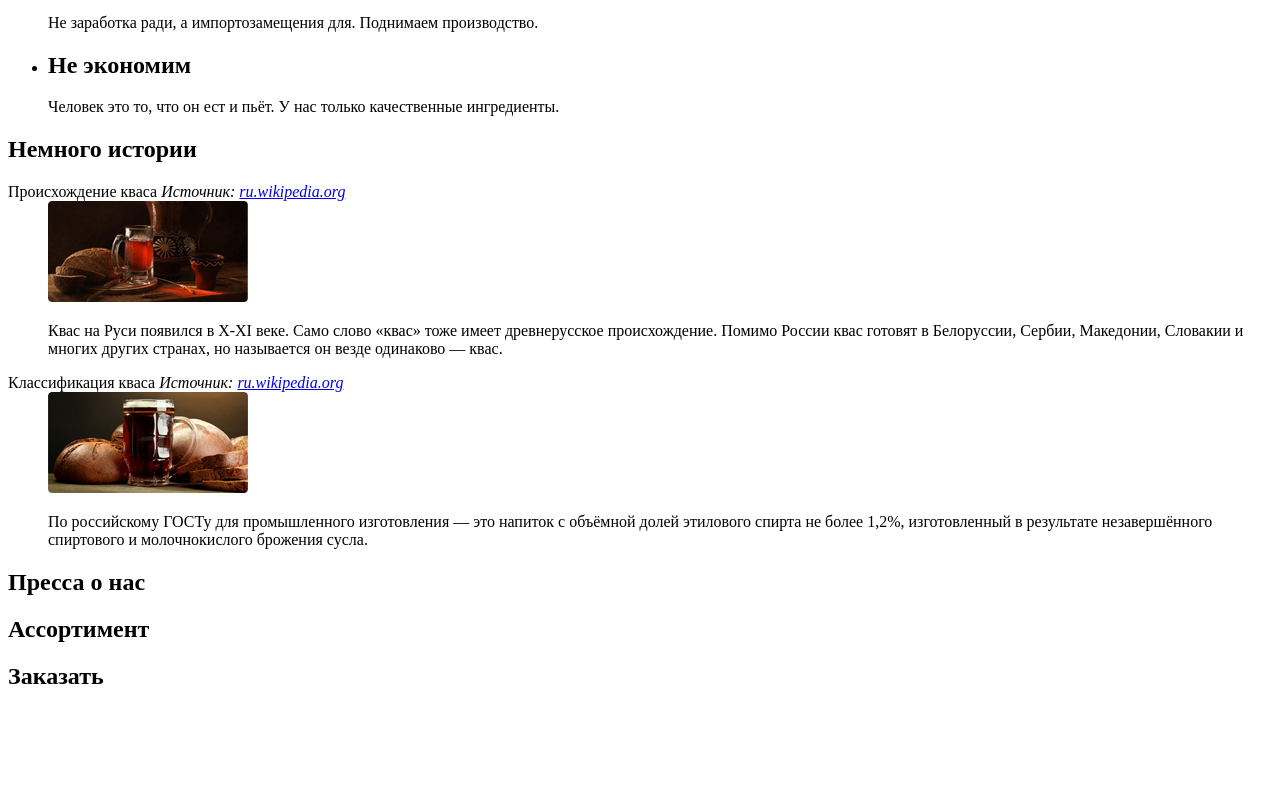
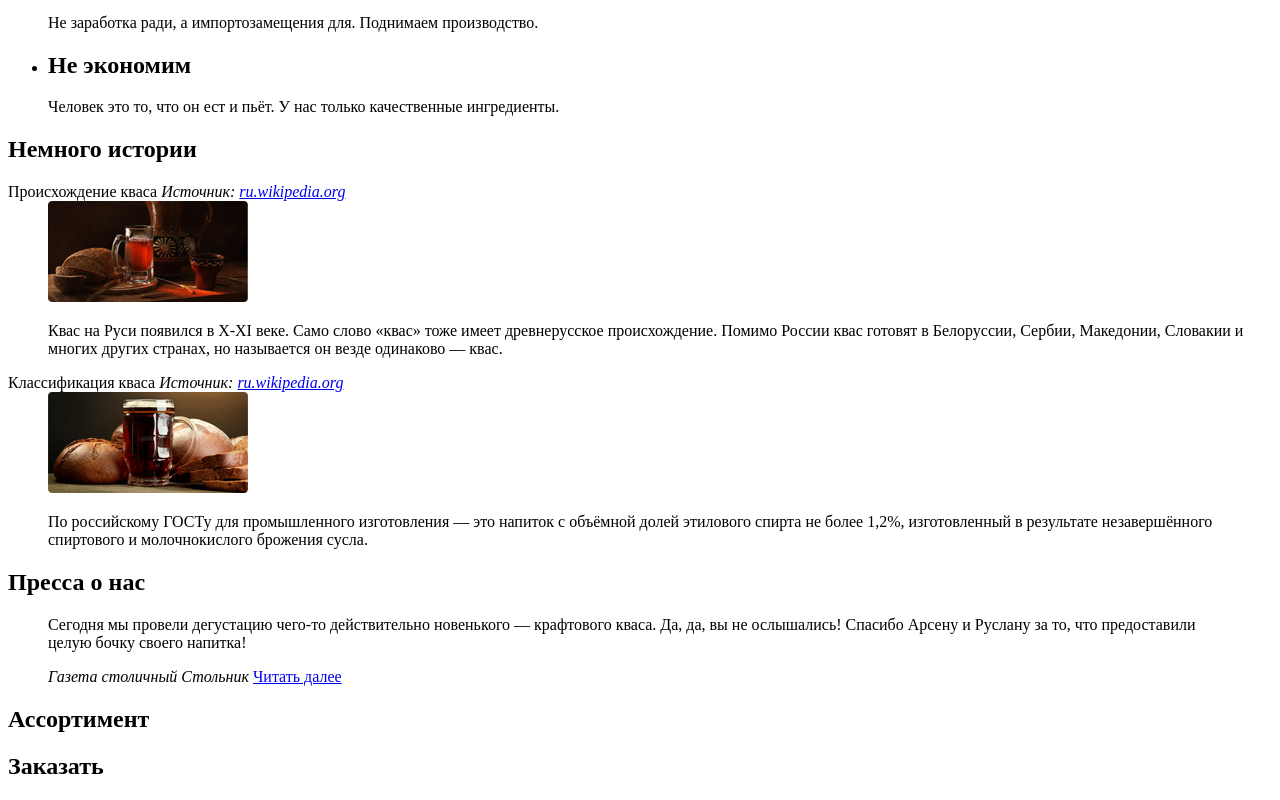
Before and after one commit to Versandi/Kvast, a plain HTML site: page index.html in a window 1280 px wide. Shown: the part 1787-2587 px from the top of the page. Before the commit the page ends 2497 px from the top, so only its background shows below. Drawn offline with Linux system fonts and the light colour scheme.

Commit message:
сделана разметка блока Пресса о нас

```diff
--- a/index.html
+++ b/index.html
@@ -93,8 +93,19 @@
         </dl>
 
       </section>
-      <h2>Пресса о нас</h2>
-      <h2>Ассортимент</h2>
+
+      <section>
+        <h2>Пресса о нас</h2>
+        <blockquote>
+          <p>Сегодня мы провели дегустацию чего-то действительно новенького — крафтового кваса. Да, да, вы не ослышались! Спасибо Арсену и Руслану за то, что предоставили целую бочку своего напитка!</p>
+          <cite>Газета столичный Стольник</cite>
+          <a href="#">Читать далее</a>
+        </blockquote>
+      </section>
+
+      <section>
+        <h2>Ассортимент</h2>
+      </section>
       <h2>Заказать</h2>
     </main>
 
```
